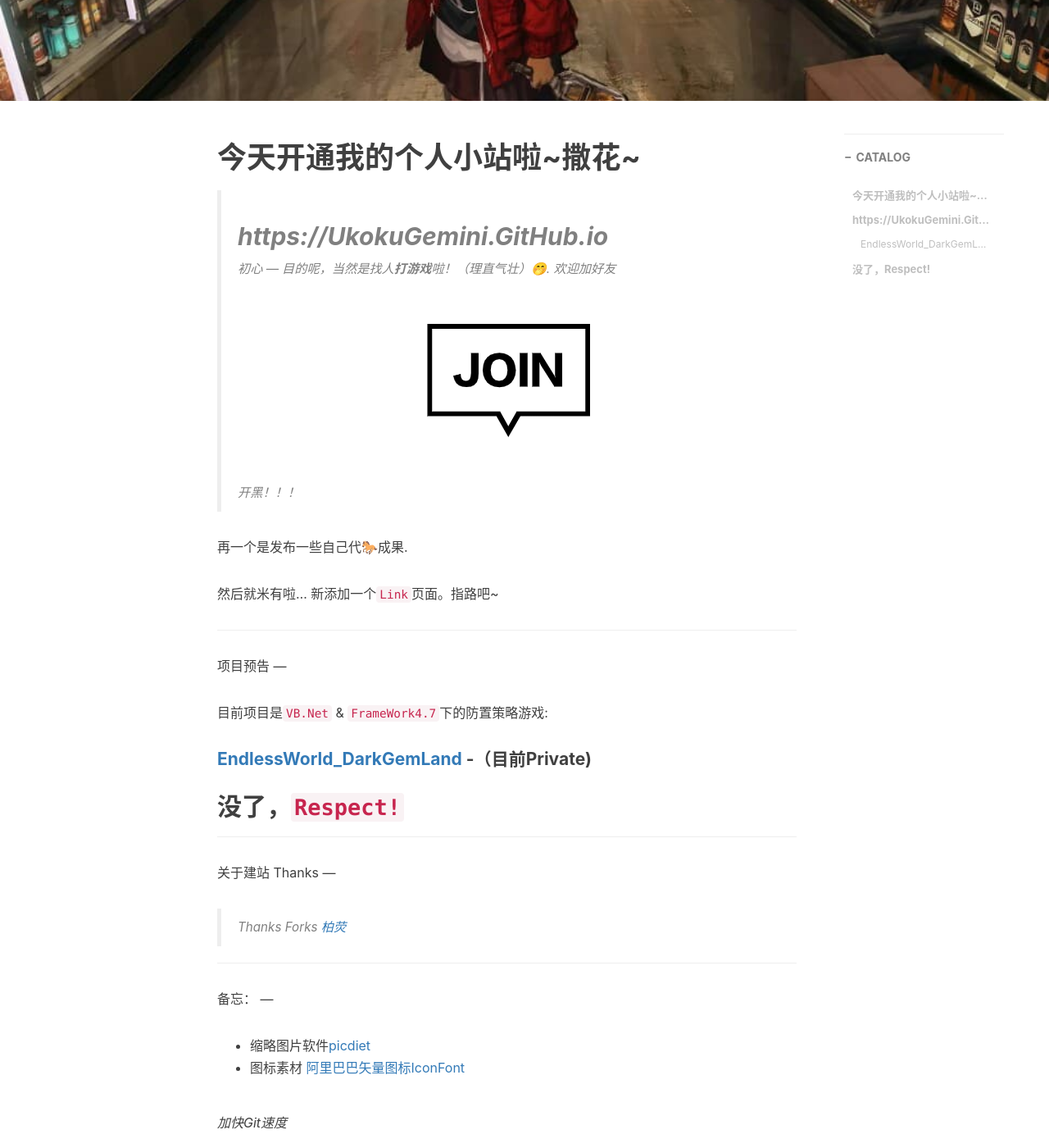
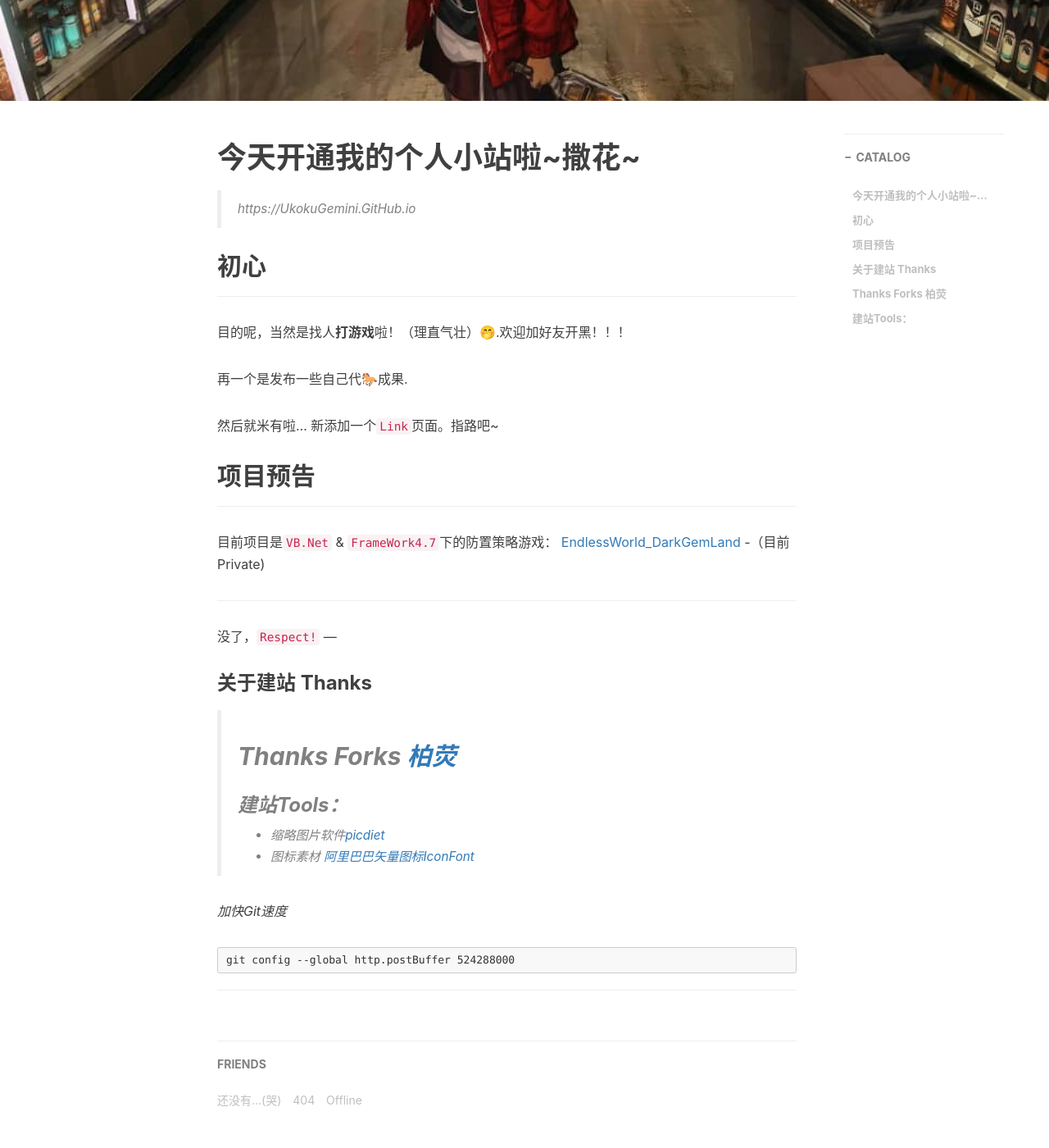
Before and after one commit to UkokuGemini/UkokuGemini.github.io, a Jekyll site: the page built from _posts/2021-07-04-开通个人小站啦.md, in a window 1280 px wide and 1400 px high, scrolled down 371 px. Shown: the whole window at 82% size. Built offline with Jekyll 4.4.1, drawn with Linux system fonts in a browser that asks for light colours; nearby versions of some CDN libraries.

Commit message:
Update 2021-07-04-开通个人小站啦.md

````diff
--- a/_posts/2021-07-04-开通个人小站啦.md
+++ b/_posts/2021-07-04-开通个人小站啦.md
@@ -10,42 +10,33 @@ catalog: true
 
 #  今天开通我的个人小站啦~撒花~
 >https://UkokuGemini.GitHub.io
+
+## 初心
 ---
-初心
----
-目的呢，当然是找人**打游戏**啦！（理直气壮）🤭.
-欢迎加好友![](/img/Icon/Join.png "Add")开黑！！！
+目的呢，当然是找人**打游戏**啦！（理直气壮）🤭.欢迎加好友开黑！！！
 
 再一个是发布一些自己代🐎成果.
 
 然后就米有啦...
 新添加一个`Link`页面。指路吧~
+## 项目预告
+---
+目前项目是`VB.Net` & `FrameWork4.7`下的防置策略游戏：
+[EndlessWorld_DarkGemLand](http://www.github.com\UkokuGemini\DGL_Rise) -（目前Private)
 
 ---
-项目预告
+ 没了，`Respect!`
 ---
 
-目前项目是`VB.Net` & `FrameWork4.7`下的防置策略游戏:
-#### [EndlessWorld_DarkGemLand](http://www.github.com\UkokuGemini\DGL_Rise) -（目前Private)
-
-## 没了，`Respect!`
-
+### 关于建站 Thanks
+>Thanks Forks [柏荧](http://qiubaiying.vip/)
 ---
-关于建站 Thanks
----
-
->Thanks Forks [柏荧](http://qiubaiying.vip/)
-
-
----
-备忘：
----
-
+### 建站Tools：
 - 缩略图片软件[picdiet](https://www.picdiet.com/zh-cn)
 - 图标素材 [阿里巴巴矢量图标IconFont](https://www.iconfont.cn/)
-
 
 *加快Git速度*
 ```
 git config --global http.postBuffer 524288000
 ```
+---
````
